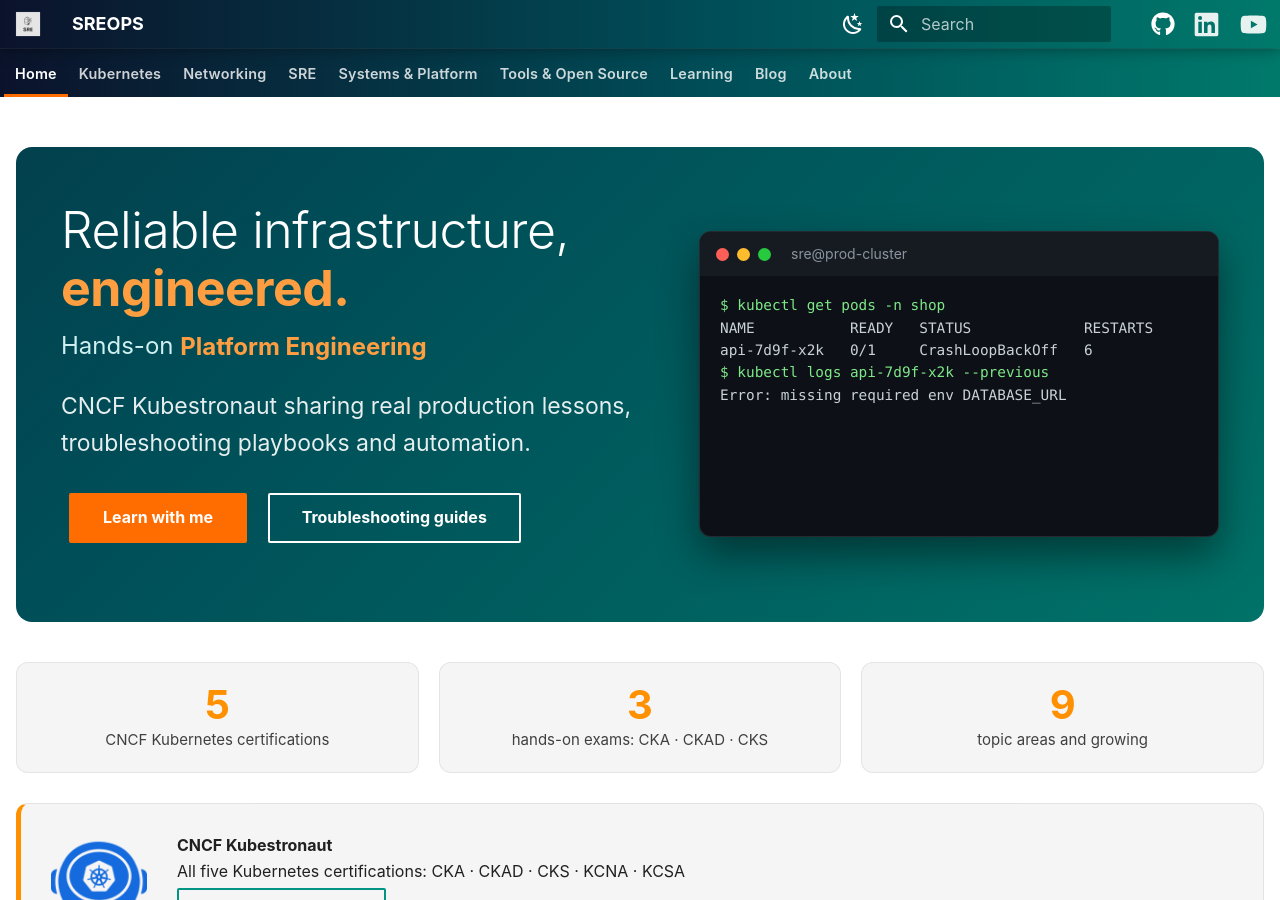
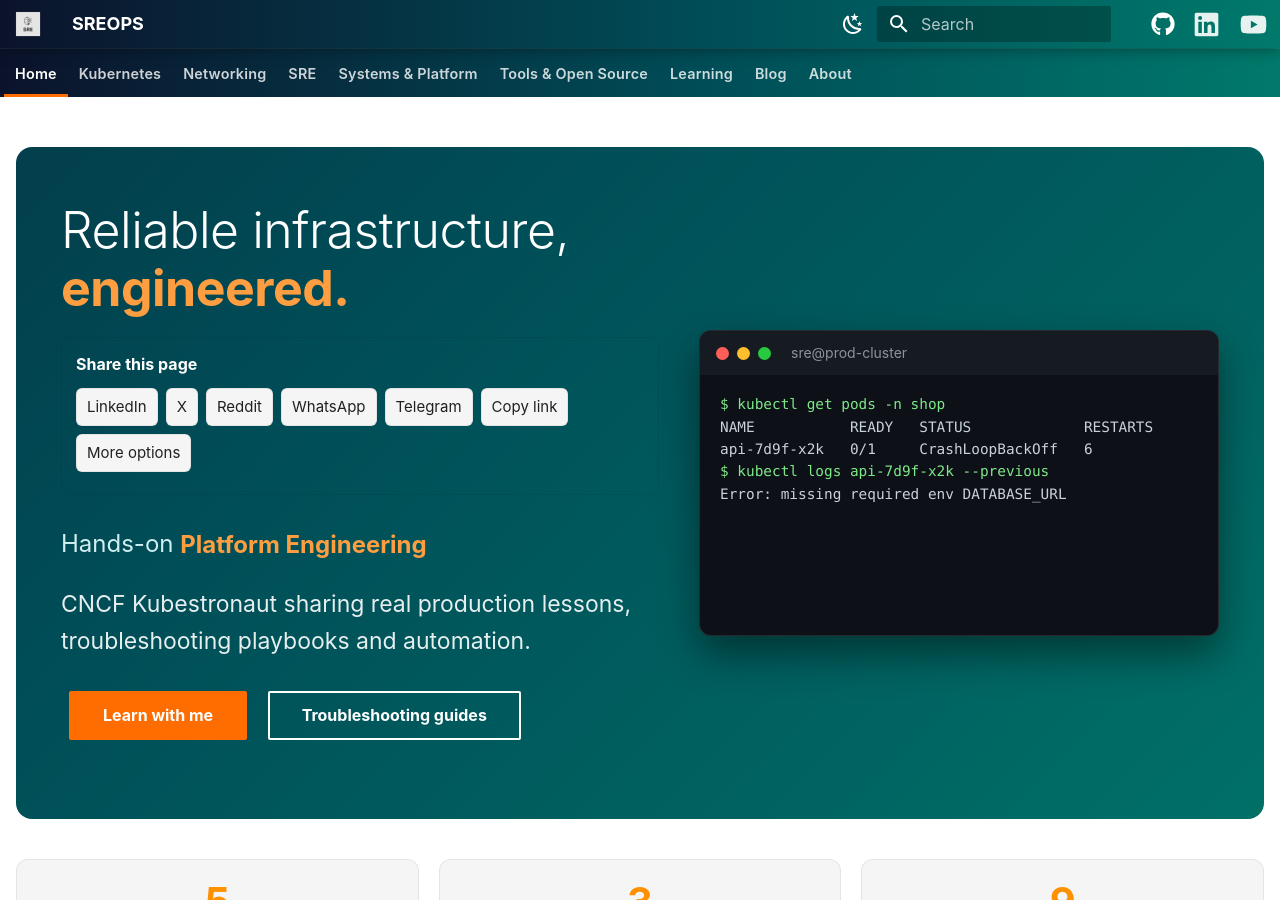
Before and after one commit to sinhatarak/sreops, an MkDocs documentation site: the page built from docs/index.md, in a window 1280 px wide and 900 px high. Built offline with MkDocs 1.6.1 and Material for MkDocs 9.7.7, drawn with Linux system fonts in a browser that asks for light colours; a script that is not in the unit is left out; comment, search, counter and statistics services are not loaded; some of the changed lines change nothing that is shown.

Commit message:
added share link with popular sites

```diff
--- /dev/null
+++ b/docs/javascripts/share.js
@@ -0,0 +1,157 @@
+
+(function () {
+  const initShare = () => {
+    const article = document.querySelector(".md-content__inner");
+    if (!article || article.querySelector(".sreops-share")) return;
+
+    const title = document.title;
+    const url = window.location.href.split("#")[0];
+
+    const share = document.createElement("section");
+    share.className = "sreops-share";
+    share.setAttribute("aria-label", "Share this page");
+
+    share.innerHTML = `
+      <div class="sreops-share__title">Share this page</div>
+      <div class="sreops-share__buttons">
+        <a data-share="linkedin" target="_blank"
+           rel="noopener noreferrer">LinkedIn</a>
+        <a data-share="x" target="_blank"
+           rel="noopener noreferrer">X</a>
+        <a data-share="reddit" target="_blank"
+           rel="noopener noreferrer">Reddit</a>
+        <a data-share="whatsapp" target="_blank"
+           rel="noopener noreferrer">WhatsApp</a>
+        <a data-share="telegram" target="_blank"
+           rel="noopener noreferrer">Telegram</a>
+        <button type="button" data-share="copy">Copy link</button>
+        <button type="button" data-share="native">More options</button>
+      </div>
+      <div class="sreops-share__status" aria-live="polite"></div>
+    `;
+
+    const encodedUrl = encodeURIComponent(url);
+    const encodedTitle = encodeURIComponent(title);
+
+    const destinations = {
+      linkedin:
+        `https://www.linkedin.com/sharing/share-offsite/?url=${encodedUrl}`,
+      x:
+        `https://twitter.com/intent/tweet?url=${encodedUrl}&text=${encodedTitle}`,
+      reddit:
+        `https://www.reddit.com/submit?url=${encodedUrl}&title=${encodedTitle}`,
+      whatsapp:
+        `https://api.whatsapp.com/send?text=${encodedTitle}%20${encodedUrl}`,
+      telegram:
+        `https://t.me/share/url?url=${encodedUrl}&text=${encodedTitle}`
+    };
+
+    share.querySelectorAll("a[data-share]").forEach(link => {
+      link.href = destinations[link.dataset.share];
+    });
+
+    const status = share.querySelector(".sreops-share__status");
+
+    share.querySelector('[data-share="copy"]').addEventListener(
+      "click", async () => {
+        try {
+          await navigator.clipboard.writeText(url);
+          status.textContent = "Link copied!";
+        } catch {
+          status.textContent = "Copy the page URL from your browser address bar.";
+        }
+      }
+    );
+
+    share.querySelector('[data-share="native"]').addEventListener(
+      "click", async () => {
+        if (navigator.share) {
+          try {
+            await navigator.share({ title, url });
+          } catch (error) {
+            if (error.name !== "AbortError") {
+              status.textContent = "Sharing could not be opened.";
+            }
+          }
+        } else {
+          try {
+            await navigator.clipboard.writeText(url);
+            status.textContent = "Link copied! Paste it into your preferred app.";
+          } catch {
+            status.textContent = "Copy the page URL from your browser address bar.";
+          }
+        }
+      }
+    );
+
+    const heading = article.querySelector("h1");
+    if (heading) {
+      heading.insertAdjacentElement("afterend", share);
+    } else {
+      article.prepend(share);
+    }
+  };
+
+  const addStyles = () => {
+    if (document.getElementById("sreops-share-styles")) return;
+
+    const style = document.createElement("style");
+    style.id = "sreops-share-styles";
+    style.textContent = `
+      .sreops-share {
+        margin: 1rem 0 1.5rem;
+        padding: 14px;
+        border: 1px solid var(--md-default-fg-color--lightest);
+        border-radius: 10px;
+      }
+      .sreops-share__title {
+        font-weight: 700;
+        margin-bottom: 10px;
+      }
+      .sreops-share__buttons {
+        display: flex;
+        flex-wrap: wrap;
+        gap: 8px;
+      }
+      .sreops-share__buttons a,
+      .sreops-share__buttons button {
+        display: inline-block;
+        padding: 6px 10px;
+        border: 1px solid var(--md-default-fg-color--lightest);
+        border-radius: 6px;
+        font: inherit;
+        font-size: 0.75rem;
+        text-decoration: none;
+        cursor: pointer;
+        color: var(--md-default-fg-color);
+        background: var(--md-code-bg-color);
+      }
+      .sreops-share__buttons a:hover,
+      .sreops-share__buttons button:hover {
+        border-color: var(--md-primary-fg-color);
+        color: var(--md-primary-fg-color);
+      }
+      .sreops-share__status {
+        margin-top: 8px;
+        font-size: 0.75rem;
+      }
+    `;
+    document.head.appendChild(style);
+  };
+
+  const run = () => {
+    addStyles();
+    initShare();
+  };
+
+  // Support MkDocs Material instant navigation.
+  if (typeof document$ !== "undefined") {
+    document$.subscribe(run);
+  } else {
+    if (document.readyState === "loading") {
+      document.addEventListener("DOMContentLoaded", run);
+    } else {
+      run();
+    }
+  }
+})();
--- a/mkdocs.yml
+++ b/mkdocs.yml
@@ -3,6 +3,10 @@
 site_url: https://sreops.co
 repo_url: https://github.com/sinhatarak/sreops
 repo_name: GitHub
+
+extra_javascript:
+  - javascripts/share.js
+
 exclude_docs: |
   *.orig*
   *.bak
```
